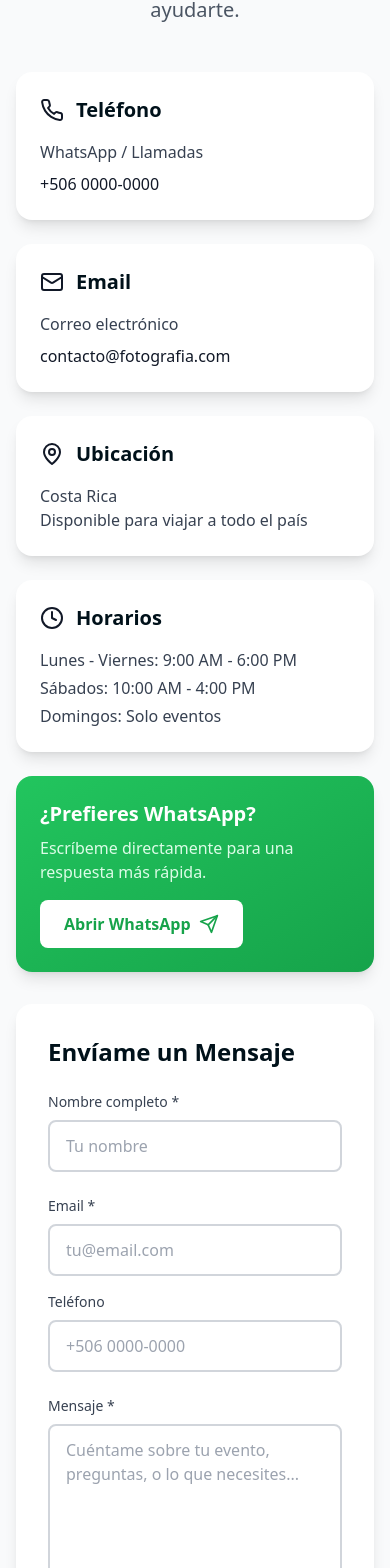
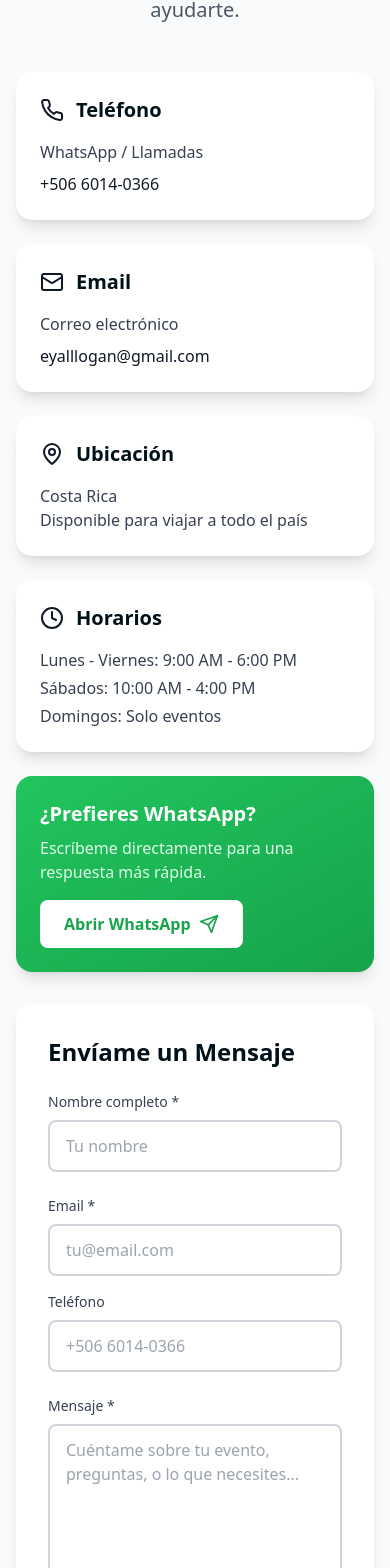
Before and after one commit to zleypner/loganphoto, a React (Vite) app: page /contacto in a window 390 px wide. Shown: the part 245-1813 px from the top of the page. Built offline with nearby package versions, Linux system fonts and the light colour scheme.

Commit message:
Update contact information: phone, email and Instagram

```diff
--- a/src/components/BookingForm.tsx
+++ b/src/components/BookingForm.tsx
@@ -181,7 +181,7 @@ export default function BookingForm({
             className={`w-full px-4 py-3 rounded-lg border-2 ${
               errors.phone ? 'border-red-500' : 'border-gray-300'
             } focus:outline-none focus:ring-2 focus:ring-gray-900`}
-            placeholder="+506 0000-0000"
+            placeholder="+506 6014-0366"
           />
           {errors.phone && <p className="mt-1 text-sm text-red-500">{errors.phone}</p>}
         </div>
--- a/src/components/Hero.tsx
+++ b/src/components/Hero.tsx
@@ -17,7 +17,7 @@ export default function Hero({
   subtitle,
   image,
   ctaText = 'Reservar Fecha',
-  ctaLink = 'https://wa.me/50600000000?text=Hola, me gustaría reservar una fecha',
+  ctaLink = 'https://wa.me/50660140366?text=Hola, me gustaría reservar una fecha',
   showSecondaryCta = true,
   secondaryCtaText = 'Ver Portafolio',
   secondaryCtaLink = '/portafolio',
--- a/src/pages/Contacto.tsx
+++ b/src/pages/Contacto.tsx
@@ -66,8 +66,8 @@ export default function Contacto() {
                 <h3 className="text-xl font-bold">Teléfono</h3>
               </div>
               <p className="text-gray-700 mb-2">WhatsApp / Llamadas</p>
-              <a href="tel:+50600000000" className="text-gray-900 font-medium hover:text-gray-700">
-                +506 0000-0000
+              <a href="tel:+50660140366" className="text-gray-900 font-medium hover:text-gray-700">
+                +506 6014-0366
               </a>
             </div>
 
@@ -77,8 +77,8 @@ export default function Contacto() {
                 <h3 className="text-xl font-bold">Email</h3>
               </div>
               <p className="text-gray-700 mb-2">Correo electrónico</p>
-              <a href="mailto:contacto@fotografia.com" className="text-gray-900 font-medium hover:text-gray-700">
-                contacto@fotografia.com
+              <a href="mailto:eyalllogan@gmail.com" className="text-gray-900 font-medium hover:text-gray-700">
+                eyalllogan@gmail.com
               </a>
             </div>
 
@@ -112,7 +112,7 @@ export default function Contacto() {
                 Escríbeme directamente para una respuesta más rápida.
               </p>
               <a
-                href="https://wa.me/50600000000"
+                href="https://wa.me/50660140366"
                 target="_blank"
                 rel="noopener noreferrer"
                 className="bg-white text-green-600 px-6 py-3 rounded-lg font-semibold hover:bg-green-50 transition-colors inline-flex items-center space-x-2"
@@ -168,7 +168,7 @@ export default function Contacto() {
                       value={formData.phone}
                       onChange={(e) => handleChange('phone', e.target.value)}
                       className="w-full px-4 py-3 rounded-lg border-2 border-gray-300 focus:outline-none focus:ring-2 focus:ring-gray-900"
-                      placeholder="+506 0000-0000"
+                      placeholder="+506 6014-0366"
                     />
                   </div>
                 </div>
```
